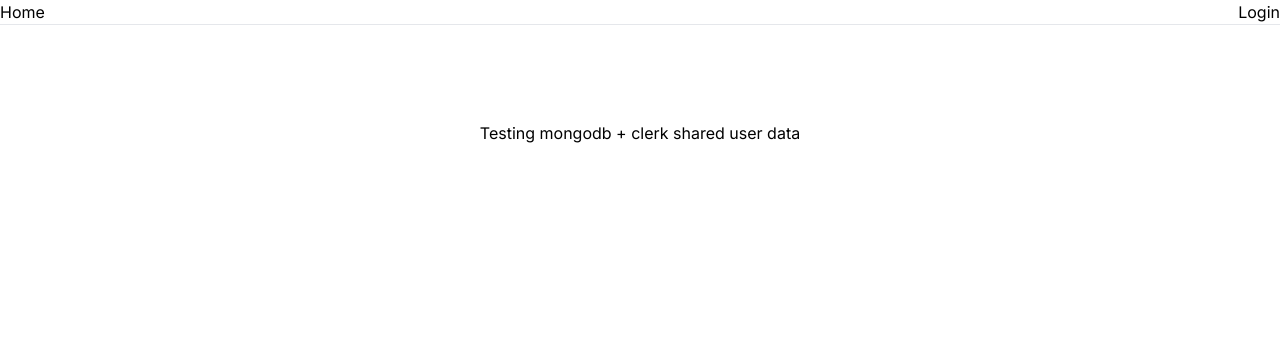
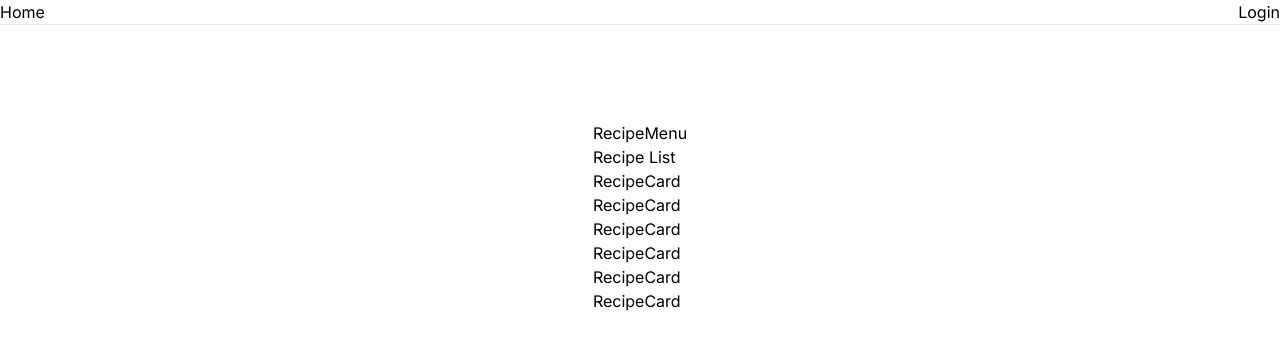
Before and after one commit to Folka2134/reci-now, a Next.js app: page / in a window 1280 px wide. Shown: the top 350 px of the page. Built offline with nearby package versions, Linux system fonts and the light colour scheme; no server answers.

Commit message:
displaying recipes

```diff
--- a/app/(root)/page.tsx
+++ b/app/(root)/page.tsx
@@ -1,10 +1,9 @@
-import Navbar from "@/components/shared/Navbar";
-import Image from "next/image";
+import { RecipeMenu } from "@/components/RecipeMenu";
 
 export default function Home() {
   return (
     <main className="flex min-h-screen flex-col items-center justify-between p-24">
-      <h1>Testing mongodb + clerk shared user data</h1>
+      <RecipeMenu />
     </main>
   );
 }
--- /dev/null
+++ b/components/RecipeMenu.tsx
@@ -0,0 +1,11 @@
+import React from "react";
+import { RecipeList } from "./shared/RecipeList";
+
+export const RecipeMenu = () => {
+  return (
+    <div>
+      <h1>RecipeMenu</h1>
+      <RecipeList />
+    </div>
+  );
+};
--- /dev/null
+++ b/components/shared/RecipeCard.tsx
@@ -0,0 +1,10 @@
+import { Recipe } from "@/types/recipe";
+import React from "react";
+
+type RecipeCardProps = {
+  recipe: Recipe;
+};
+
+export const RecipeCard = ({ recipe }: RecipeCardProps) => {
+  return <div>RecipeCard</div>;
+};
--- /dev/null
+++ b/components/shared/RecipeList.tsx
@@ -0,0 +1,15 @@
+import React from "react";
+
+import { dummyData } from "../../dummyData";
+import { RecipeCard } from "./RecipeCard";
+
+export const RecipeList = () => {
+  return (
+    <div>
+      <h1>Recipe List</h1>
+      {dummyData.map((recipe) => (
+        <RecipeCard key={recipe.id} recipe={recipe} />
+      ))}
+    </div>
+  );
+};
--- /dev/null
+++ b/components/shared/Searchbar.tsx
@@ -0,0 +1,5 @@
+import React from "react";
+
+export const Searchbar = () => {
+  return <div>Searchbar</div>;
+};
--- /dev/null
+++ b/components/ui/card.tsx
@@ -0,0 +1,79 @@
+import * as React from "react"
+
+import { cn } from "@/lib/utils"
+
+const Card = React.forwardRef<
+  HTMLDivElement,
+  React.HTMLAttributes<HTMLDivElement>
+>(({ className, ...props }, ref) => (
+  <div
+    ref={ref}
+    className={cn(
+      "rounded-lg border border-slate-200 bg-white text-slate-950 shadow-sm dark:border-slate-800 dark:bg-slate-950 dark:text-slate-50",
+      className
+    )}
+    {...props}
+  />
+))
+Card.displayName = "Card"
+
+const CardHeader = React.forwardRef<
+  HTMLDivElement,
+  React.HTMLAttributes<HTMLDivElement>
+>(({ className, ...props }, ref) => (
+  <div
+    ref={ref}
+    className={cn("flex flex-col space-y-1.5 p-6", className)}
+    {...props}
+  />
+))
+CardHeader.displayName = "CardHeader"
+
+const CardTitle = React.forwardRef<
+  HTMLParagraphElement,
+  React.HTMLAttributes<HTMLHeadingElement>
+>(({ className, ...props }, ref) => (
+  <h3
+    ref={ref}
+    className={cn(
+      "text-2xl font-semibold leading-none tracking-tight",
+      className
+    )}
+    {...props}
+  />
+))
+CardTitle.displayName = "CardTitle"
+
+const CardDescription = React.forwardRef<
+  HTMLParagraphElement,
+  React.HTMLAttributes<HTMLParagraphElement>
+>(({ className, ...props }, ref) => (
+  <p
+    ref={ref}
+    className={cn("text-sm text-slate-500 dark:text-slate-400", className)}
+    {...props}
+  />
+))
+CardDescription.displayName = "CardDescription"
+
+const CardContent = React.forwardRef<
+  HTMLDivElement,
+  React.HTMLAttributes<HTMLDivElement>
+>(({ className, ...props }, ref) => (
+  <div ref={ref} className={cn("p-6 pt-0", className)} {...props} />
+))
+CardContent.displayName = "CardContent"
+
+const CardFooter = React.forwardRef<
+  HTMLDivElement,
+  React.HTMLAttributes<HTMLDivElement>
+>(({ className, ...props }, ref) => (
+  <div
+    ref={ref}
+    className={cn("flex items-center p-6 pt-0", className)}
+    {...props}
+  />
+))
+CardFooter.displayName = "CardFooter"
+
+export { Card, CardHeader, CardFooter, CardTitle, CardDescription, CardContent }
--- /dev/null
+++ b/dummyData.js
@@ -0,0 +1,56 @@
+export const dummyData = [
+  {
+    id: 1,
+    title: "First Item",
+    description: "This is the first item",
+    images: ["https://via.placeholder.com/150"],
+    createdBy: "John Doe",
+    createdAt: "2021-01-01",
+    updatedAt: "2021-01-01",
+  },
+  {
+    id: 2,
+    title: "Second Item",
+    description: "This is the second item",
+    images: ["https://via.placeholder.com/150"],
+    createdBy: "Jane Doe",
+    createdAt: "2021-02-01",
+    updatedAt: "2021-02-01",
+  },
+  {
+    id: 3,
+    title: "Third Item",
+    description: "This is the third item",
+    images: ["https://via.placeholder.com/150"],
+    createdBy: "Jim Doe",
+    createdAt: "2021-03-01",
+    updatedAt: "2021-03-01",
+  },
+  {
+    id: 4,
+    title: "Fourth Item",
+    description: "This is the fourth item",
+    images: ["https://via.placeholder.com/150"],
+    createdBy: "Jill Doe",
+    createdAt: "2021-04-01",
+    updatedAt: "2021-04-01",
+  },
+  {
+    id: 5,
+    title: "Fifth Item",
+    description: "This is the fifth item",
+    images: ["https://via.placeholder.com/150"],
+    createdBy: "Jack Doe",
+    createdAt: "2021-05-01",
+    updatedAt: "2021-05-01",
+  },
+  {
+    id: 6,
+    title: "Sixth Item",
+    description: "This is the sixth item",
+    images: ["https://via.placeholder.com/150"],
+    createdBy: "Jerry Doe",
+    createdAt: "2021-06-01",
+    updatedAt: "2021-06-01",
+  },
+];
```
